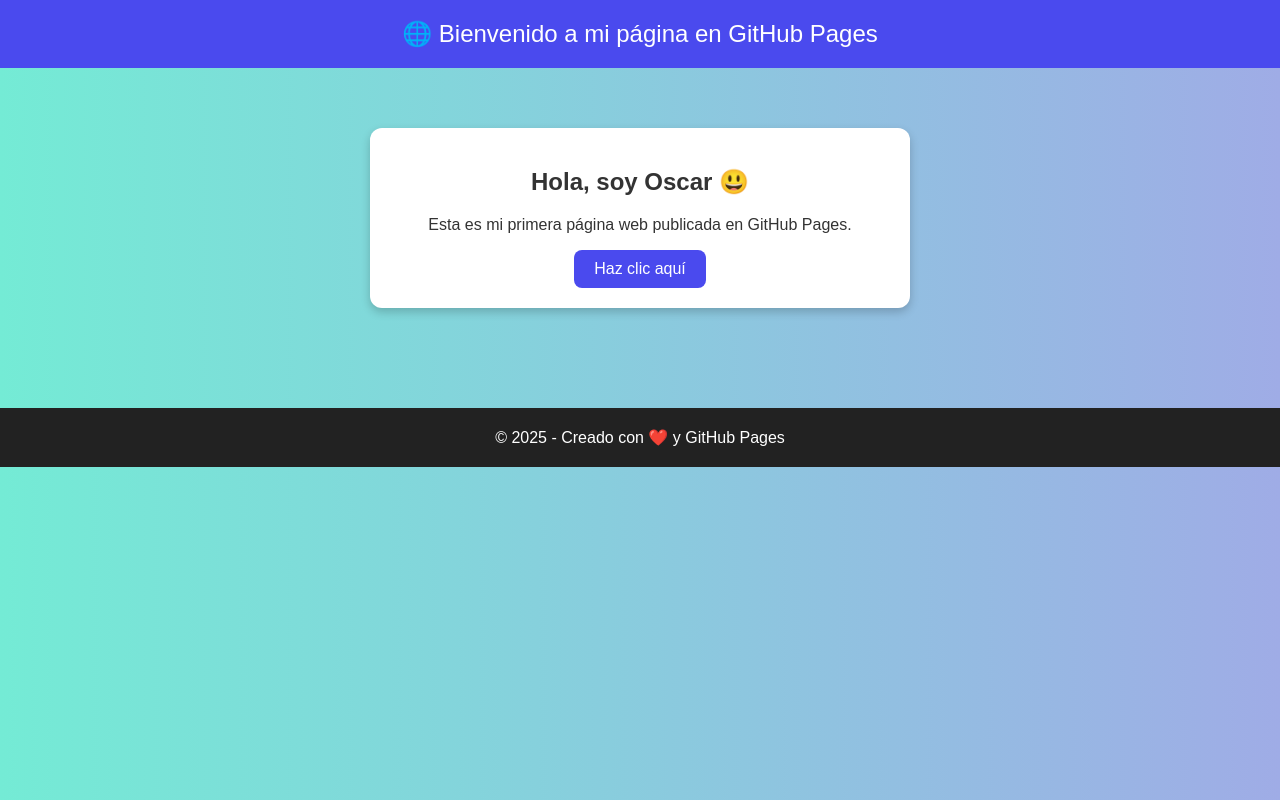
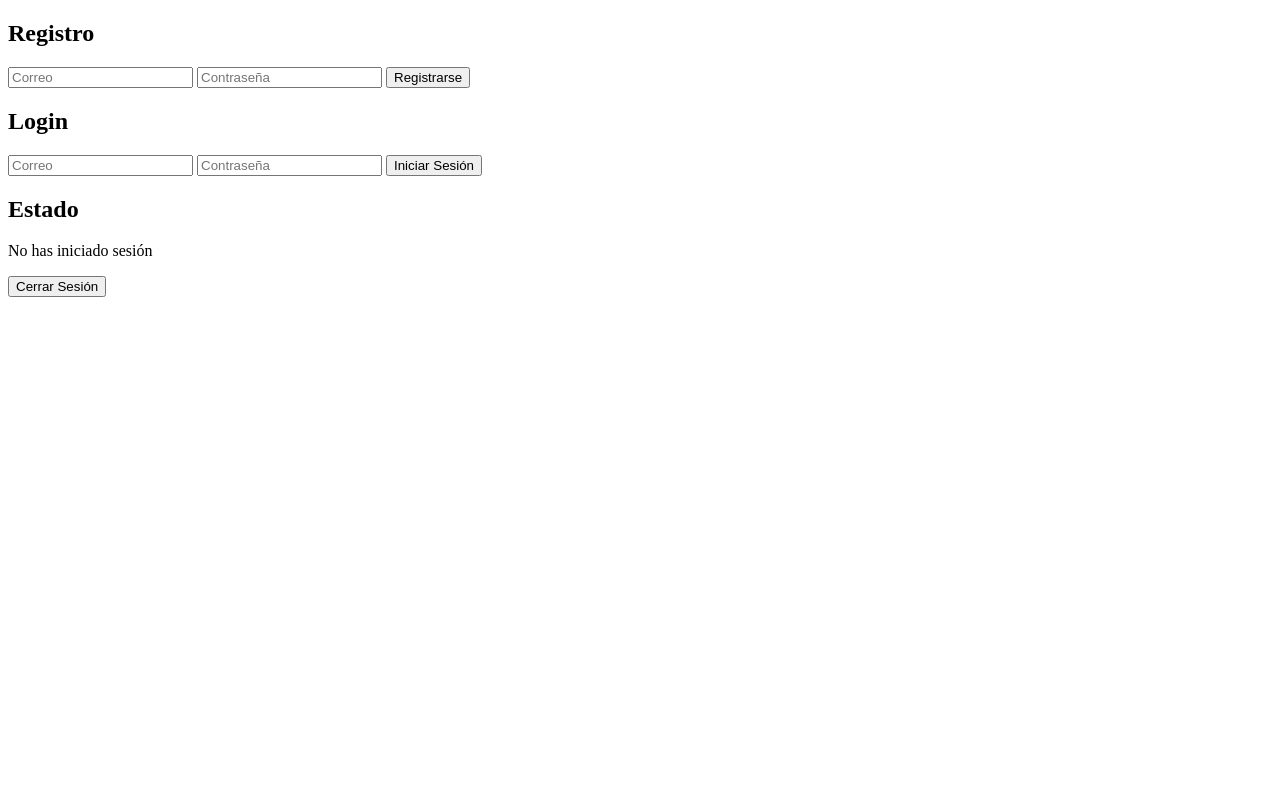
Before and after one commit to TheCapGames/TheCapGames.github.io, a plain HTML site: page index.html in a window 1280 px wide. Drawn offline with Linux system fonts and the light colour scheme.

Commit message:
Update index.html

```diff
--- a/index.html
+++ b/index.html
@@ -2,72 +2,72 @@
 <html lang="es">
 <head>
   <meta charset="UTF-8">
-  <meta name="viewport" content="width=device-width, initial-scale=1.0">
-  <title>Mi Primera Página en GitHub Pages</title>
-  <style>
-    body {
-      font-family: Arial, sans-serif;
-      background: linear-gradient(to right, #74ebd5, #9face6);
-      margin: 0;
-      padding: 0;
-      color: #333;
-      text-align: center;
-    }
-    header {
-      background: #4a4aee;
-      color: white;
-      padding: 20px;
-      font-size: 1.5em;
-    }
-    section {
-      padding: 40px 20px;
-    }
-    .card {
-      background: white;
-      max-width: 500px;
-      margin: 20px auto;
-      padding: 20px;
-      border-radius: 12px;
-      box-shadow: 0px 4px 10px rgba(0,0,0,0.2);
-    }
-    button {
-      background: #4a4aee;
-      border: none;
-      color: white;
-      padding: 10px 20px;
-      font-size: 1em;
-      border-radius: 8px;
-      cursor: pointer;
-      transition: 0.3s;
-    }
-    button:hover {
-      background: #3333cc;
-    }
-    footer {
-      margin-top: 40px;
-      padding: 20px;
-      background: #222;
-      color: white;
-    }
-  </style>
+  <title>Registro con Firebase</title>
+  <script src="https://www.gstatic.com/firebasejs/10.12.2/firebase-app.js"></script>
+  <script src="https://www.gstatic.com/firebasejs/10.12.2/firebase-auth.js"></script>
 </head>
 <body>
-  <header>
-    🌐 Bienvenido a mi página en GitHub Pages
-  </header>
+  <h2>Registro</h2>
+  <input type="email" id="email" placeholder="Correo">
+  <input type="password" id="password" placeholder="Contraseña">
+  <button onclick="registrar()">Registrarse</button>
 
-  <section>
-    <div class="card">
-      <h1>Hola, soy Oscar 😃</h1>
-      <p>Esta es mi primera página web publicada en GitHub Pages.</p>
-      <button onclick="alert('¡Gracias por visitar mi página!')">
-        Haz clic aquí
-      </button>
-    </div>
-  </section>
+  <h2>Login</h2>
+  <input type="email" id="emailLogin" placeholder="Correo">
+  <input type="password" id="passwordLogin" placeholder="Contraseña">
+  <button onclick="login()">Iniciar Sesión</button>
 
-  <footer>
-    © 2025 - Creado con ❤️ y GitHub Pages
-  </footer>
+  <h2>Estado</h2>
+  <p id="estado">No has iniciado sesión</p>
+  <button onclick="logout()">Cerrar Sesión</button>
+
+  <script>
+    // Configuración de tu proyecto (copia lo de Firebase)
+    const firebaseConfig = {
+  apiKey: "AIzaSyALGHzhsVTXOVTbENjw7xzX-gURYHiec2k",
+  authDomain: "registroimpresion.firebaseapp.com",
+  projectId: "registroimpresion",
+  storageBucket: "registroimpresion.firebasestorage.app",
+  messagingSenderId: "264564183958",
+  appId: "1:264564183958:web:3c563215ad41a5ae2f43b7"
+};
+
+    // Inicializar Firebase
+    const app = firebase.initializeApp(firebaseConfig);
+    const auth = firebase.auth();
+
+    // Registro
+    function registrar() {
+      const email = document.getElementById("email").value;
+      const password = document.getElementById("password").value;
+      auth.createUserWithEmailAndPassword(email, password)
+        .then(userCredential => {
+          document.getElementById("estado").innerText = "Registrado como: " + userCredential.user.email;
+        })
+        .catch(error => {
+          alert(error.message);
+        });
+    }
+
+    // Login
+    function login() {
+      const email = document.getElementById("emailLogin").value;
+      const password = document.getElementById("passwordLogin").value;
+      auth.signInWithEmailAndPassword(email, password)
+        .then(userCredential => {
+          document.getElementById("estado").innerText = "Conectado como: " + userCredential.user.email;
+        })
+        .catch(error => {
+          alert(error.message);
+        });
+    }
+
+    // Logout
+    function logout() {
+      auth.signOut().then(() => {
+        document.getElementById("estado").innerText = "No has iniciado sesión";
+      });
+    }
+  </script>
 </body>
 </html>
```
